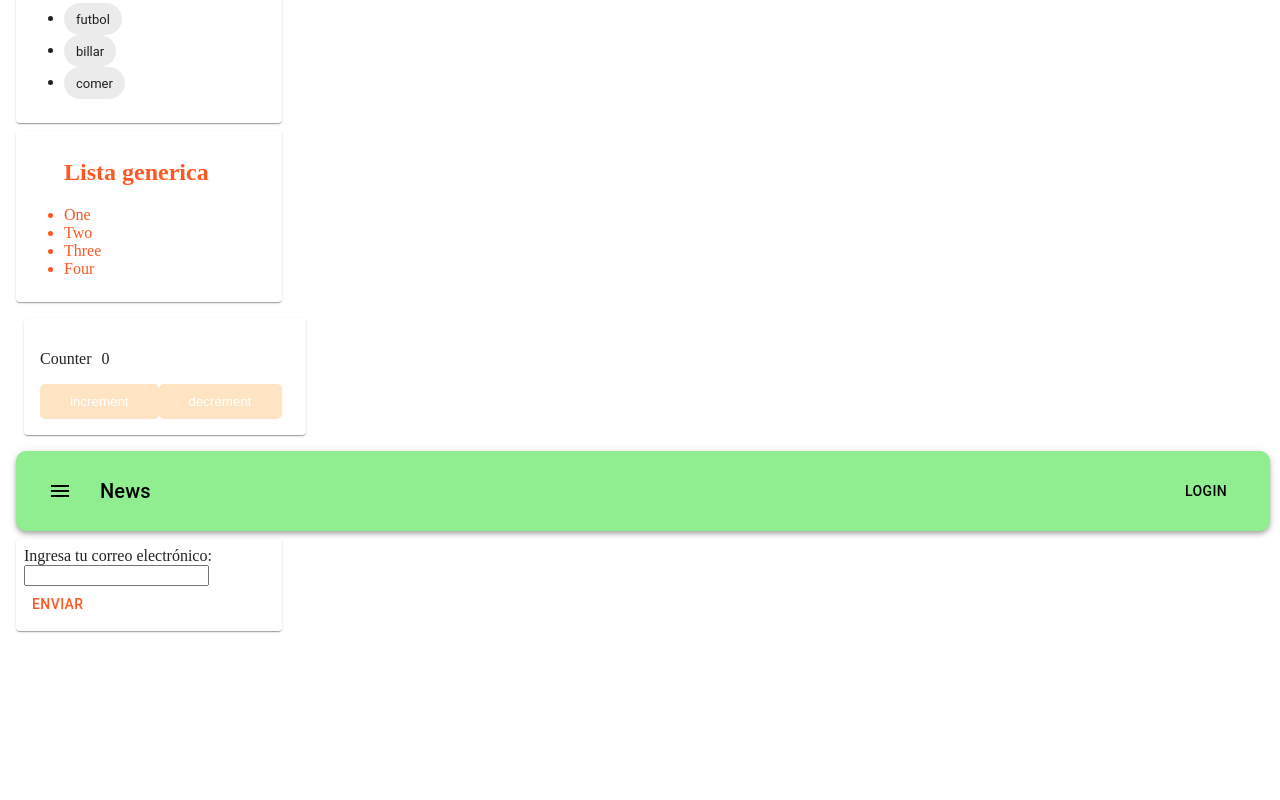
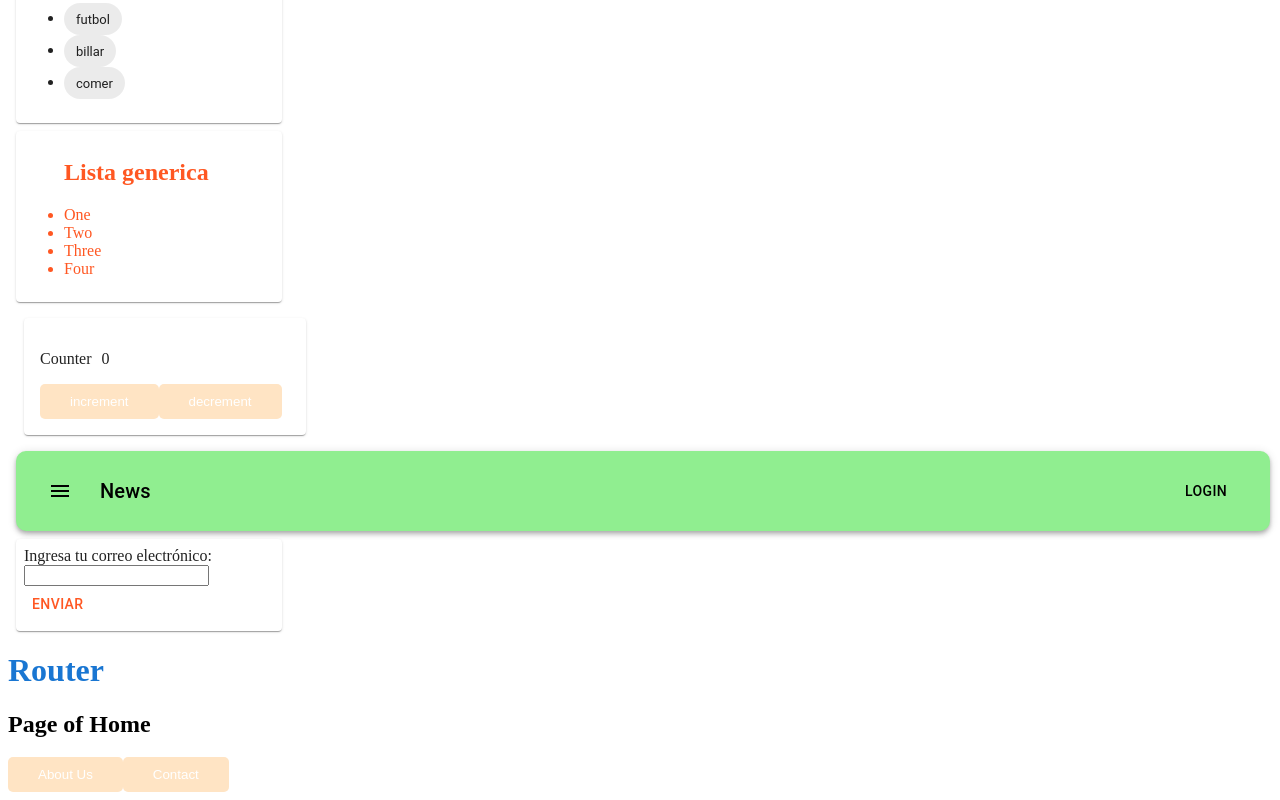
Before and after one commit to SGutierrez17/Practice-React, a React (Create React App) app: page / in a window 1280 px wide. Shown: the part 319-1119 px from the top of the page. Before the commit the page ends 958 px from the top, so only its background shows below. Built offline with nearby package versions, Linux system fonts and the light colour scheme.

Commit message:
feat(router): Example router using theme with typescript

```diff
--- a/package.json
+++ b/package.json
@@ -17,6 +17,7 @@
     "node": "^18.20.1",
     "react": "^18.2.0",
     "react-dom": "^18.2.0",
+    "react-router-dom": "^6.22.3",
     "react-scripts": "5.0.1",
     "sass": "^1.74.1",
     "typescript": "^4.9.5",
--- /dev/null
+++ b/src/organisms/router/about-us.tsx
@@ -0,0 +1,17 @@
+import React from 'react'
+
+import { Link } from 'react-router-dom'
+
+export default function AboutUs() {
+  return (
+    <div>
+        <h2>Page of About Us</h2>
+        <nav>
+            <ul>
+                <li><Link to='/'>Home</Link></li>
+                <li><Link to='/contact'>Contact</Link></li>
+            </ul>
+        </nav>
+    </div>
+  )
+}
--- /dev/null
+++ b/src/organisms/router/contact.tsx
@@ -0,0 +1,17 @@
+import React from 'react'
+
+import { Link } from 'react-router-dom'
+
+export default function Contact() {
+  return (
+    <div>
+        <h2>Page of Contact</h2>
+        <nav>
+            <ul>
+                <li><Link to='/'>Home</Link></li>
+                <li><Link to='/about-us'>About Us</Link></li>
+            </ul>
+        </nav>
+    </div>
+  )
+}
--- /dev/null
+++ b/src/organisms/router/home.tsx
@@ -0,0 +1,24 @@
+import React from 'react'
+
+import { useNavigate } from 'react-router-dom';
+
+export default function Home() {
+  const navigate = useNavigate();
+
+  const handleClickAbout = () => {
+    navigate('/about-us');
+  };
+  const handleClickContact = () => {
+    navigate('/contact');
+  };
+
+  return (
+    <div>
+      <h2>Page of Home</h2>
+        <nav>
+          <button onClick={handleClickAbout}>About Us</button>
+          <button onClick={handleClickContact}>Contact</button>
+        </nav>
+    </div>
+  )
+}
--- /dev/null
+++ b/src/organisms/router/not-found.tsx
@@ -0,0 +1,7 @@
+import React from 'react'
+
+export default function NotFound() {
+  return (
+    <div>404 - Página no encontrada</div>
+  )
+}
--- /dev/null
+++ b/src/organisms/router/router-app.tsx
@@ -0,0 +1,26 @@
+import React from 'react'
+
+import Home from './home'
+import AboutUs from './about-us'
+import Contact from './contact'
+import NotFound from './not-found'
+
+import { BrowserRouter as Router, Route, Routes } from 'react-router-dom'
+
+import theme from '../../theme/theme'
+
+export default function RouterApp() {
+  return (
+    <>
+      <h1 style={{color: theme.palette.secondary.main}}>Router</h1>
+      <Router>
+        <Routes>
+          <Route path='/' element={<Home />}/>
+          <Route path='/about-us' element={<AboutUs />}/>
+          <Route path='/contact' element={<Contact />}/>
+          <Route path='/*' element={<NotFound />}/>
+        </Routes>
+      </Router>
+    </>
+  )
+}
--- a/src/pages/App.tsx
+++ b/src/pages/App.tsx
@@ -6,6 +6,7 @@ import List from '../organisms/t-list';
 import Counter from '../organisms/counter';
 import NavBar from '../organisms/nav-bar';
 import InputRegex from '../organisms/input-regex';
+import RouterApp from '../organisms/router/router-app';
 
 function App() {
   return (
@@ -18,6 +19,7 @@ function App() {
       <Counter name='Counter' initialCount={0} buttonIncrement='increment' buttonDecrement='decrement'/>
       <NavBar />
       <InputRegex />
+      <RouterApp />
     </div>
   );
 }
--- a/src/theme/theme.tsx
+++ b/src/theme/theme.tsx
@@ -27,7 +27,7 @@ const theme = createTheme({
                     margin:'8px'
                 }
             }
-        }
+        },
     }
 })
 
```
Also changed, not shown: 1 other file (tests, documents, lock files or other folders).
